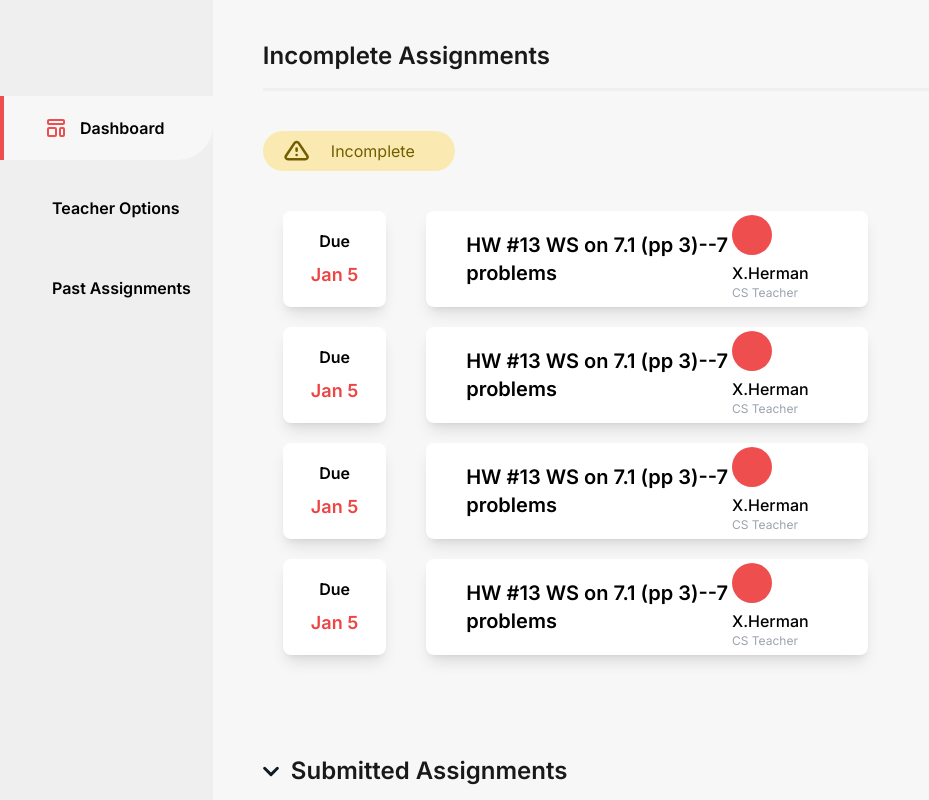
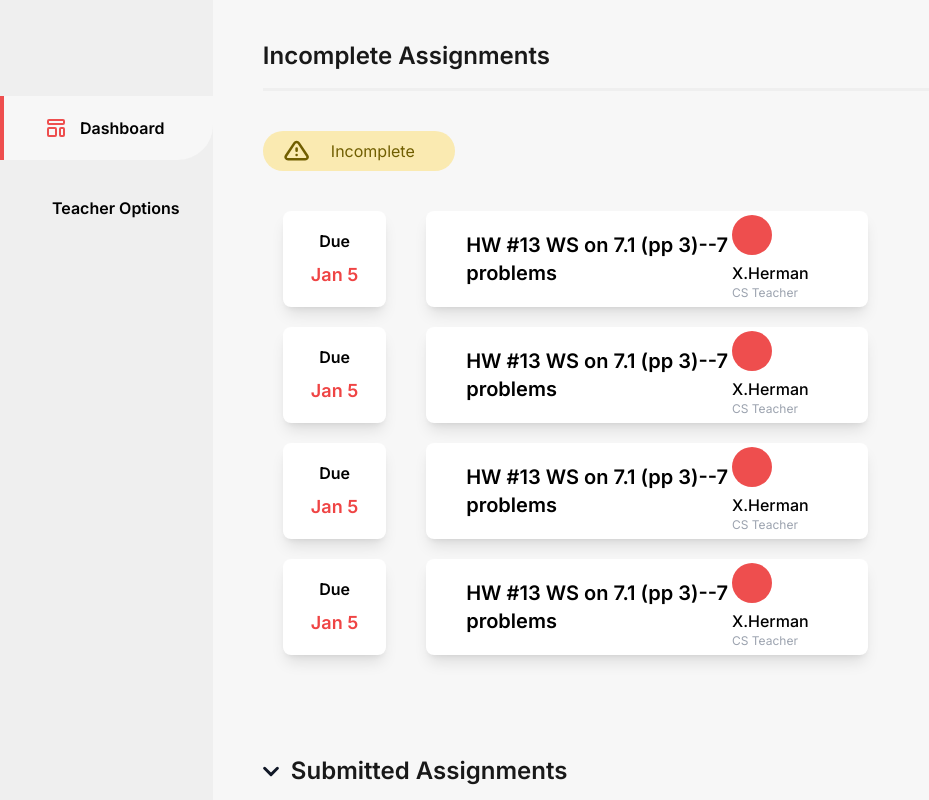
Before and after one commit to ExecO66/execo66-web, a Next.js app: page /dash in a window 1280 px wide. Shown: the top 800 px of the page, without its empty margins (0-929 px from the left). Built offline with nearby package versions, Linux system fonts and the light colour scheme.

Commit message:
Removed past assignments from Nav, included in Dashboard

```diff
--- a/src/components/Nav.tsx
+++ b/src/components/Nav.tsx
@@ -31,17 +31,6 @@ export const Nav: FC = () => {
             matchPath={(x) => x.startsWith("/teacher")}
             pathname={pathname}
           />
-
-          <Link href="/assignment-history" passHref>
-            <a>
-              <NavItem
-                title="Past Assignments"
-                Icon={SvgSolidArchive}
-                matchPath={(x) => x === "/assignment-history"}
-                pathname={pathname}
-              />
-            </a>
-          </Link>
         </ul>
       </div>
     </>
```
